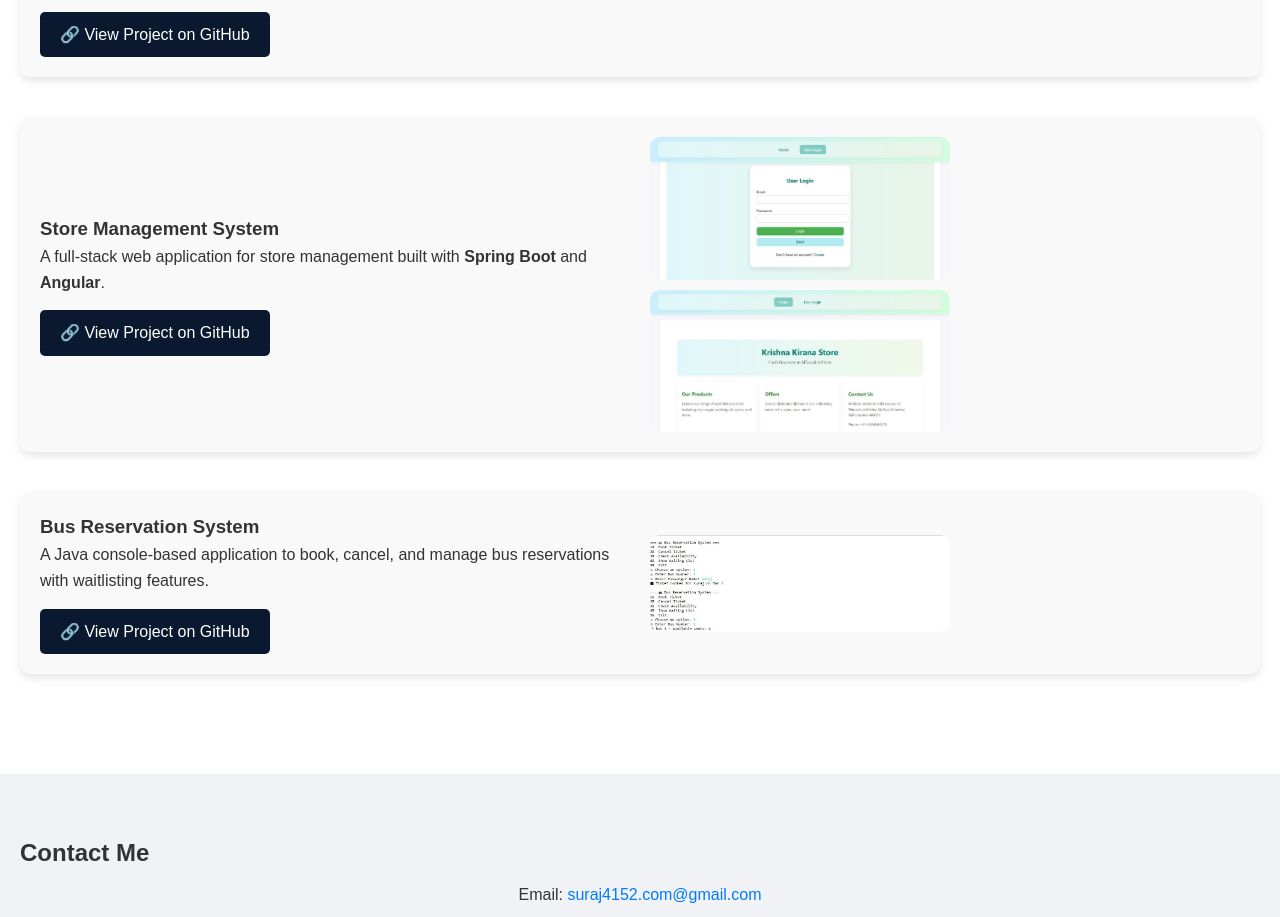
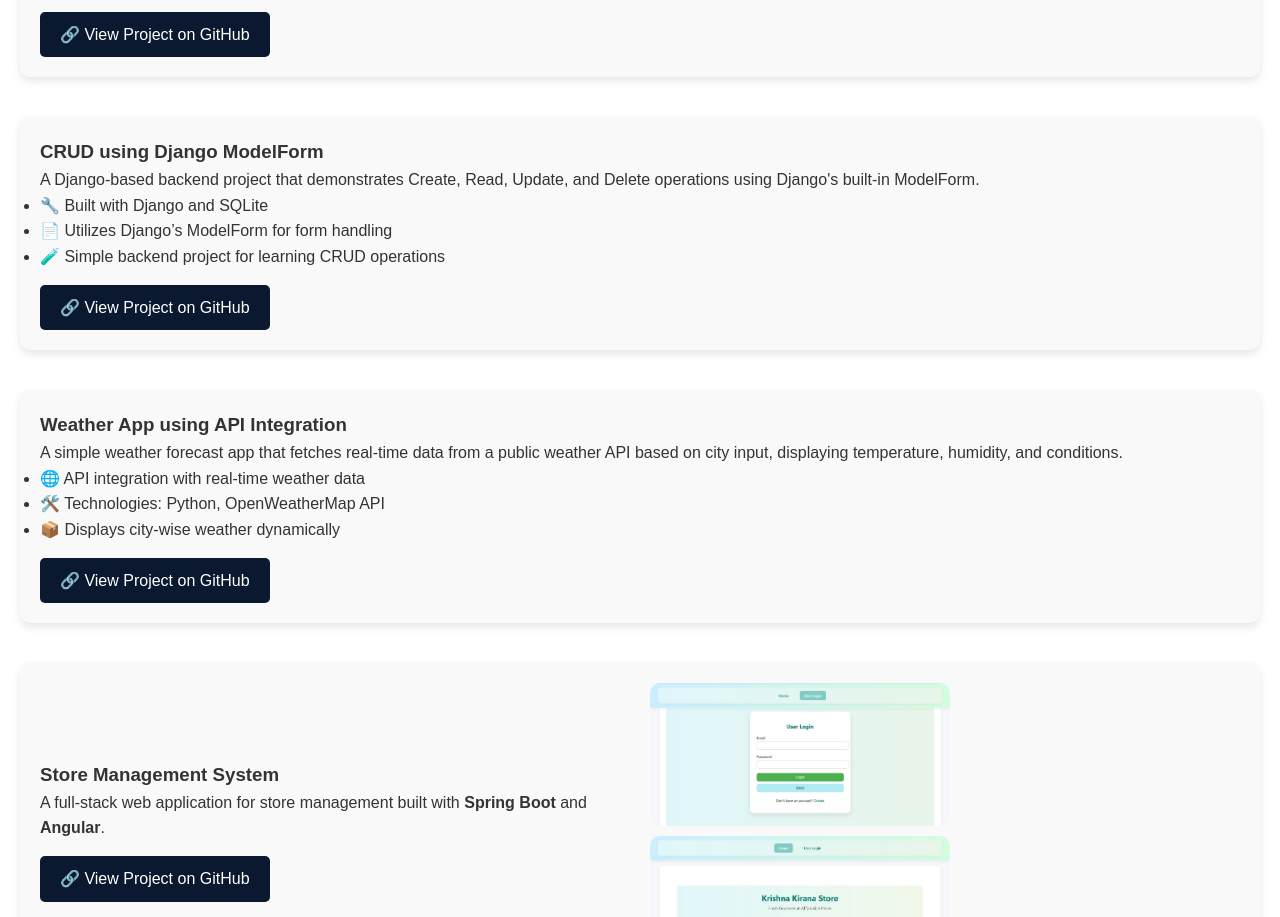
Before and after one commit to Suraj9075/portfolio, a plain HTML site: page index.html in a window 1280 px wide. Shown: the part 929-1846 px from the top of the page. Drawn offline with Linux system fonts and the light colour scheme.

Commit message:
Update index.html

```diff
--- a/index.html
+++ b/index.html
@@ -34,6 +34,7 @@
   <section id="projects" class="projects">
     <h2>Projects</h2>
 
+
     <div class="project-card">
     <div class="project-details">
       <h3>Client & Project Management API</h3>
@@ -47,6 +48,33 @@
       <a href="https://github.com/Suraj9075/Nimap-project" target="_blank" class="btn">🔗 View Project on GitHub</a>
     </div>
   </div>
+
+  <div class="project-card">
+  <div class="project-details">
+    <h3>CRUD using Django ModelForm</h3>
+    <p>A Django-based backend project that demonstrates Create, Read, Update, and Delete operations using Django's built-in ModelForm.</p>
+    <ul>
+      <li>🔧 Built with Django and SQLite</li>
+      <li>📄 Utilizes Django’s ModelForm for form handling</li>
+      <li>🧪 Simple backend project for learning CRUD operations</li>
+    </ul>
+    <a href="https://github.com/Suraj9075/CURD-usingmodelform" target="_blank" class="btn">🔗 View Project on GitHub</a>
+  </div>
+
+</div>
+    <div class="project-card">
+  <div class="project-details">
+    <h3>Weather App using API Integration</h3>
+    <p>A simple weather forecast app that fetches real-time data from a public weather API based on city input, displaying temperature, humidity, and conditions.</p>
+    <ul>
+      <li>🌐 API integration with real-time weather data</li>
+      <li>🛠️ Technologies: Python, OpenWeatherMap API</li>
+      <li>📦 Displays city-wise weather dynamically</li>
+    </ul>
+    <a href="https://github.com/Suraj9075/weatherapp-using-apintegration" target="_blank" class="btn">🔗 View Project on GitHub</a>
+  </div>
+</div>
+
 
     <div class="project-card">
       <div class="project-details">
```
